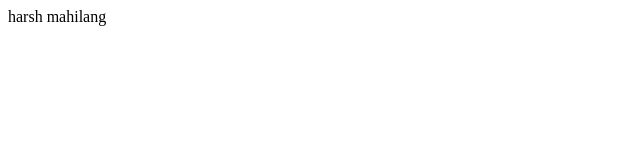
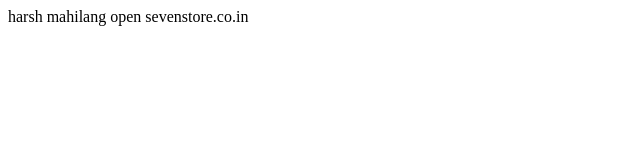
Before and after one commit to harshmahilang7/my_portfolio, a plain HTML site: page index.html in a window 1280 px wide. Shown: the whole page, without its empty margins (0-640 px from the left). Drawn offline with Linux system fonts and the light colour scheme.

Commit message:
Update index.html

```diff
--- a/index.html
+++ b/index.html
@@ -7,5 +7,6 @@
 </head>
 <body>
     harsh mahilang
+    open sevenstore.co.in
 </body>
 </html>
```
